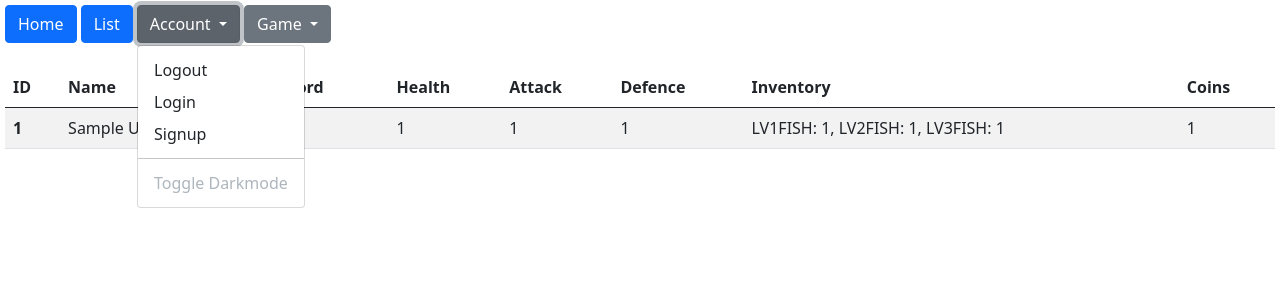
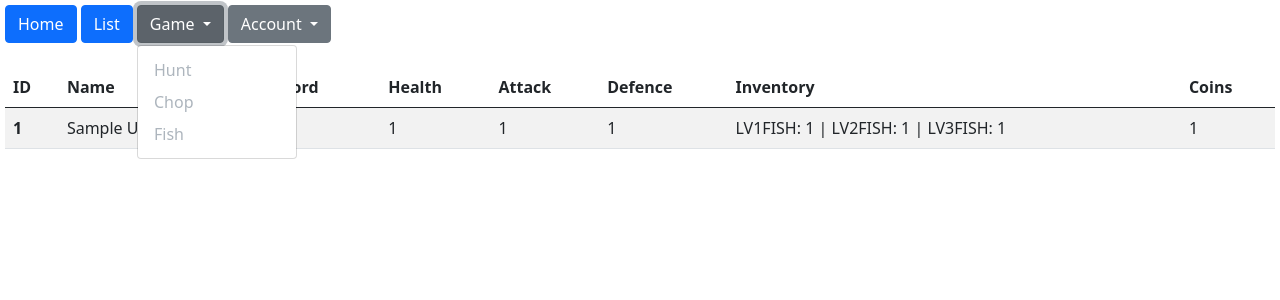
Before and after one commit to nauseousKibbles/RPGgame, a Flask app: page /list in a window 1280 px wide, after a click on "Game". Shown: the top 300 px of the page. Run offline with Flask 2, Linux system fonts and the light colour scheme; tables that the repository leaves empty hold one stand-in row (values such as "Sample post").

Commit message:
Motified some stuff

```diff
--- a/RPGgame/models.py
+++ b/RPGgame/models.py
@@ -24,8 +24,8 @@ class User(db.Model, UserMixin):
 
     #INV SYSTEM
     level_1_fish = db.Column(db.Integer, default=0)
-    level_2_fish = db.Column(db.Integer, default=1)
-    level_3_fish = db.Column(db.Integer, default=2)
+    level_2_fish = db.Column(db.Integer, default=0)
+    level_3_fish = db.Column(db.Integer, default=0)
 
     def __repr__(self):
        return f"User('{self.name}', '{self.password}', '{self.id}')"
--- a/RPGgame/routes.py
+++ b/RPGgame/routes.py
@@ -72,16 +72,7 @@ def changeinv(item, id, ammount):
     db.session.commit()
     return redirect(url_for('showlist'))
 
-@app.route("/set")
-def set():
-    change_user = User.query.get_or_404(1)
 
-    change_user.inventory['Health Potions'] = 5
-
-
-
-    db.session.commit()
-    return redirect(url_for('showlist'))
 # ------------------------------------------------------------------------------------------------------
 # ONLY BORING STUFF BEYOND THIS POINT WARNING!!!!!! WARNING!!!!! -------------------------------------
 @app.route("/")
--- a/RPGgame/templates/layout.html
+++ b/RPGgame/templates/layout.html
@@ -28,16 +28,7 @@
         <div class="dropdown">
             <a class="btn btn-primary" href="{{ url_for('home') }}">Home</a>
             <a class="btn btn-primary" href="{{ url_for('showlist') }}">List</a>
-            <button class="btn btn-secondary dropdown-toggle" type="button" id="dropdownMenuButton1" data-bs-toggle="dropdown" aria-expanded="false">
-            Account
-            </button>
-            <ul class="dropdown-menu" aria-labelledby="dropdownMenuButton1">
-            <li><a class="dropdown-item" href="{{ url_for('logout') }}">Logout</a></li>
-            <li><a class="dropdown-item" href="{{ url_for('login') }}">Login</a></li>
-            <li><a class="dropdown-item" href="{{ url_for('signup') }}">Signup</a></li>
-            <li><hr class="dropdown-divider"></li>
-            <li><a class="dropdown-item {% if not current_user.is_authenticated %}disabled{% endif %}" href="{{ url_for('darkmode') }}"> Toggle Darkmode</a></li>
-            </ul>
+
 
             <button class="btn btn-secondary dropdown-toggle" type="button" id="dropdownMenuButton1" data-bs-toggle="dropdown" aria-expanded="false">
             Game
@@ -47,9 +38,25 @@
             <li><a class="dropdown-item {% if not current_user.is_authenticated %}disabled{% endif %}" href="{{ url_for('hunt') }}">Chop</a></li>
             <li><a class="dropdown-item {% if not current_user.is_authenticated %}disabled{% endif %}" href="{{ url_for('fish') }}">Fish</a></li>
             </ul>
+
+            <button class="btn btn-secondary dropdown-toggle" type="button" id="dropdownMenuButton1" data-bs-toggle="dropdown" aria-expanded="false">
+                Account
+                </button>
+                <ul class="dropdown-menu" aria-labelledby="dropdownMenuButton1">
+                <li><a class="dropdown-item" href="{{ url_for('logout') }}">Logout</a></li>
+                <li><a class="dropdown-item" href="{{ url_for('login') }}">Login</a></li>
+                <li><a class="dropdown-item" href="{{ url_for('signup') }}">Signup</a></li>
+                <li><hr class="dropdown-divider"></li>
+                <li><a class="dropdown-item {% if not current_user.is_authenticated %}disabled{% endif %}" href="{{ url_for('darkmode') }}"> Toggle Darkmode</a></li>
+            </ul>
+
+
+
             {% if not current_user.is_anonymous %}
             <a class="btn btn-primary">Current User: {{ current_user.name }}</a>
             {% endif %}
+
+
 
         </div>
     </nav>
--- a/RPGgame/templates/list.html
+++ b/RPGgame/templates/list.html
@@ -27,8 +27,8 @@
         <td>{{ user.attack }}</td>
         <td>{{ user.defence }}</td>
         <td>
-          LV1FISH: {{ user.level_1_fish }},
-          LV2FISH: {{ user.level_2_fish }},
+          LV1FISH: {{ user.level_1_fish }} |
+          LV2FISH: {{ user.level_2_fish }} |
           LV3FISH: {{ user.level_3_fish }}
         </td>
         <td>{{ user.coins }}</td>
```
